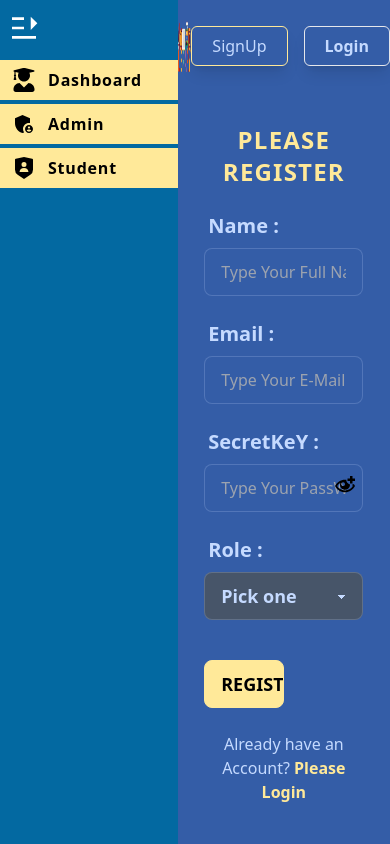
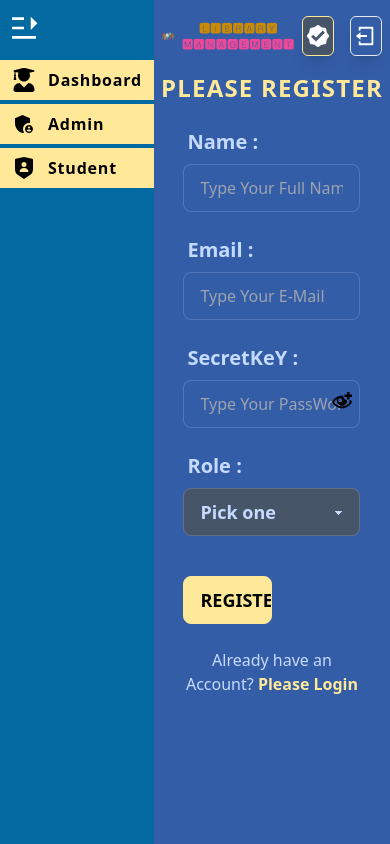
Before and after one commit to MahfujAhsan/library-management-client, a React (Create React App) app: page /signup in a window 390 px wide. Built offline with nearby package versions, Linux system fonts and the light colour scheme; no server answers.

Commit message:
responsive header and login form updated

```diff
--- a/src/components/Shared/Header.js
+++ b/src/components/Shared/Header.js
@@ -1,26 +1,34 @@
 import { signOut } from 'firebase/auth';
 import React from 'react';
 import { useAuthState } from 'react-firebase-hooks/auth';
-import { Link } from 'react-router-dom';
 import logo from '../../assets/library_logo.png'
 import auth from '../../firebase.init';
+import { Link, useNavigate } from 'react-router-dom';
+import { GoVerified } from 'react-icons/go';
+import { RiLogoutBoxRLine, RiLogoutBoxLine } from 'react-icons/ri';
+
 
 const Header = () => {
+    const navigate = useNavigate();
     const [user] = useAuthState(auth);
     const logOut = () => {
+        navigate("/signin")
         signOut(auth);
     }
     return (
-        <div className='flex justify-between items-center lg:container mx-auto lg:px-12 py-4'>
-            <div>
-                <img style={{height: "60px"}} src={logo} alt="brand_logo" />
+        <div className='flex justify-between items-center lg:container mx-auto px-2 lg:px-12 py-4'>
+            <div className=''>
+                <img className='w-32' src={logo} alt="brand_logo" />
             </div>
-            <div>
+                <h1 className='text-center font-semibold uppercase text-xs lg:text-4xl flex-grow font-mono px-2'><span className='text-yellow-600'>🅻🅸🅱🆁🅰🆁🆈</span> <span className='text-pink-500'>🅼🅰🅽🅰🅶🅴🅼🅴🅽🆃</span></h1>
+            <div className='flex justify-end gap-x-4'>
+                {/* Responsive Menu */}
+                {!user ? <Link className='lg:hidden border border-accent px-1 w-8 rounded-md bg-slate-600 hover:bg-transparent hover:text-white shadow-lg font-bold text-white flex items-center gap-x-2' to="/signup"><GoVerified size="large"/></Link> : ""}
+                {user ? <button className='lg:hidden border px-1 w-8 py-2 rounded-md hover:bg-slate-600 shadow-lg font-bold text-white flex items-center gap-x-2' onClick={logOut}><RiLogoutBoxRLine size="large"/></button> : <Link className='lg:hidden border px-1 w-8 py-2 rounded-md hover:bg-slate-600 shadow-lg font-bold text-white flex items-center gap-x-2' to="/signin"><RiLogoutBoxLine size="large"/></Link>}
+                {/* Responsive Menu */}
 
-            </div>
-            <div>
-                <Link className='border border-accent px-5 py-2 rounded-md hover:bg-slate-600 hover:text-white shadow-lg' to="/signup">SignUp</Link>
-                {user ? <button className='border px-5 py-2 rounded-md hover:bg-slate-600 hover:text-white shadow-lg ml-4 font-bold' onClick={logOut}>Logout</button> : <Link className='border px-5 py-2 rounded-md hover:bg-slate-600 hover:text-white shadow-lg ml-4 font-bold' to="/signin">Login</Link>}
+                <Link className='hidden border border-accent px-5 py-2 rounded-md bg-slate-600 hover:bg-transparent hover:text-white shadow-lg font-bold text-white lg:flex items-center gap-x-2' to="/signup"><GoVerified /> SignUp</Link>
+                {user ? <button className='hidden border px-5 py-2 rounded-md hover:bg-slate-600 shadow-lg font-bold text-white lg:flex items-center gap-x-2' onClick={logOut}><RiLogoutBoxRLine /> Logout</button> : <Link className='hidden border px-5 py-2 rounded-md hover:bg-slate-600  shadow-lg font-bold text-white lg:flex items-center gap-x-2' to="/signin"><RiLogoutBoxLine /> Login</Link>}
             </div>
         </div>
     );
--- a/src/components/Shared/SignIn.js
+++ b/src/components/Shared/SignIn.js
@@ -3,8 +3,12 @@ import { useSignInWithEmailAndPassword } from 'react-firebase-hooks/auth';
 import { useForm } from 'react-hook-form';
 import { ImEyePlus, ImEyeMinus } from 'react-icons/im';
 import auth from '../../firebase.init';
+import Loader from '../../Shared/Loader';
+import { Link, useNavigate } from 'react-router-dom';
 
 const SignIn = () => {
+    const navigate = useNavigate();
+    let errorMessage;
     const [isShown, setIsSHown] = useState(false);
     const togglePassword = () => {
         setIsSHown((isShown) => !isShown);
@@ -19,6 +23,15 @@ const SignIn = () => {
     const onSubmit = async data => {
         await signInWithEmailAndPassword(data.email, data.password);
     };
+    if (user) {
+        navigate("/")
+    }
+    if (loading) {
+        <Loader />
+    }
+    if (error) {
+        errorMessage = <p className='text-accent block text-center'>{error.message}</p>
+    }
     return (
         <div>
             <h2 className='text-center text-2xl lg:text-4xl uppercase tracking-wider mb-4 lg:mb-8 font-semibold text-accent'>Please LogIn</h2>
@@ -59,18 +72,19 @@ const SignIn = () => {
                                     message: "At least 8 Character"
                                 }
                             })} />
-                        <button className='absolute right-2 top-14 text-xl lg:text-2xl' onClick={togglePassword}>{isShown ? <ImEyeMinus className='text-black'/> : <ImEyePlus className='text-black' />}</button>
+                        <button className='absolute right-2 top-14 text-xl lg:text-2xl' onClick={togglePassword}>{isShown ? <ImEyeMinus className='text-black' /> : <ImEyePlus className='text-black' />}</button>
                     </div>
                     <label className="label">
                         {errors.password?.type === 'pattern' && <span className="label-text-alt text-accent">{errors.password?.message}</span>}
                         {errors.password?.type === 'required' && <span className="label-text-alt text-accent">{errors.password?.message}</span>}
                     </label>
                 </div>
-
+                {errorMessage}
                 <div className='w-full mx-auto max-w-xs lg:max-w-lg mt-6'>
                     <input className='btn btn-accent w-6/12 text-lg text-black font-bold' type="submit" value="Login" />
                 </div>
             </form>
+            <p className='w-3/4 lg:w-2/4 mx-auto text-center mt-6 lg:text-lg'>Already have an Account? <Link className='text-accent font-bold' to="/signup">Please Login</Link></p>
         </div>
     );
 };
--- a/src/components/Shared/SignUp.js
+++ b/src/components/Shared/SignUp.js
@@ -50,7 +50,7 @@ const SignUp = () => {
 
     };
     return (
-        <div className='my-8'>
+        <div>
             <h2 className='text-center text-2xl lg:text-4xl uppercase tracking-wider mb-4 lg:mb-8 font-semibold text-accent'>Please Register</h2>
             <form className='w-3/4 lg:w-2/4 mx-auto' onSubmit={handleSubmit(onSubmit)}>
                 <div className="form-control mx-auto max-w-xs lg:max-w-lg">
```
